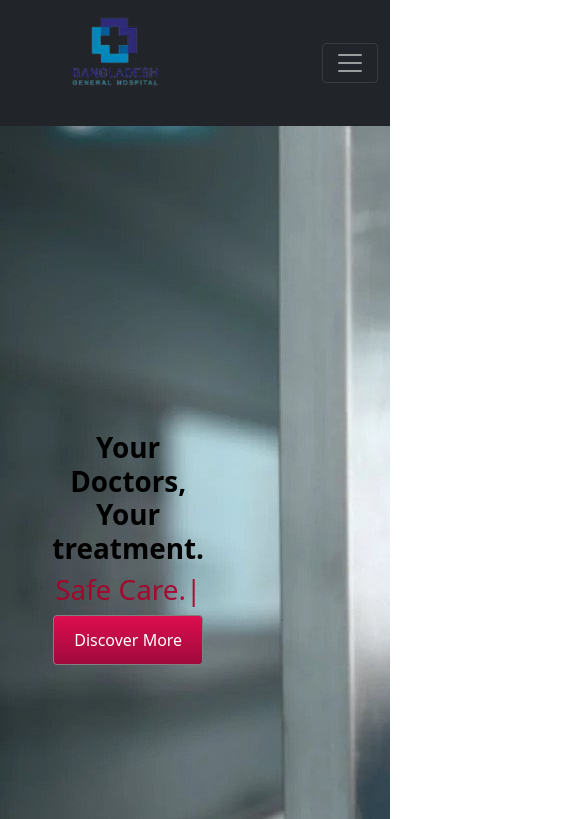
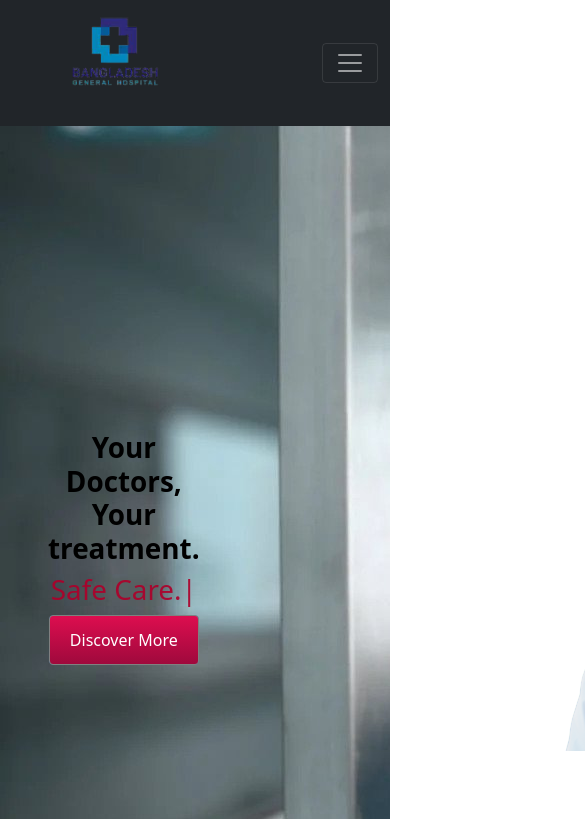
Before and after one commit to saifulislammunna/bangladesh-general-hospital, a React (Create React App) app: page / in a window 390 px wide. Shown: the top 819 px of the page, 585 px wide, since content can reach past the window. Built offline with nearby package versions, Linux system fonts and the light colour scheme; no server answers.

Commit message:
favicon-added

```diff
--- a/src/components/Banner/Banner.css
+++ b/src/components/Banner/Banner.css
@@ -58,16 +58,14 @@
 
     }
 
-    .text-container{
 
-    }
 
 
 
 
 
     .img-container img{
-        width:  0;
+        width:  o;
 
 
 
```
Also changed, not shown: 1 other file (tests, documents, lock files or other folders).
